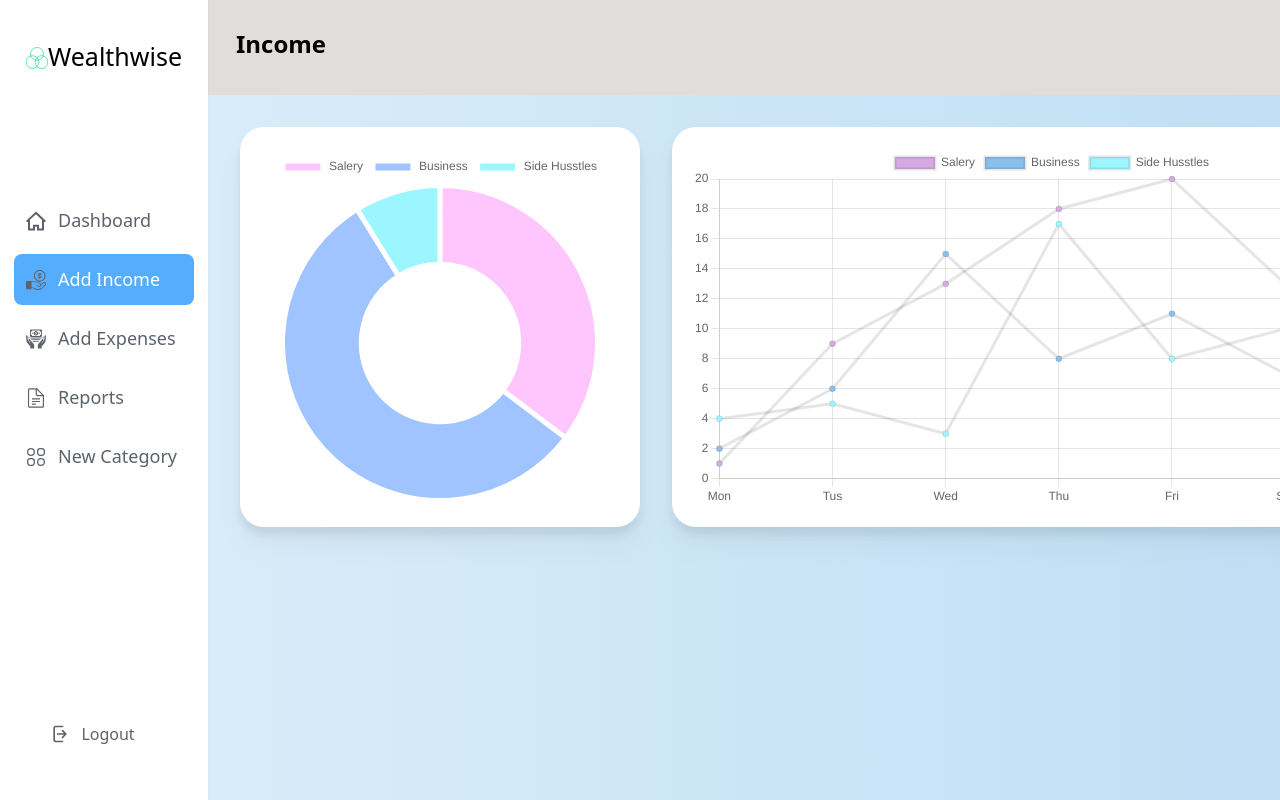
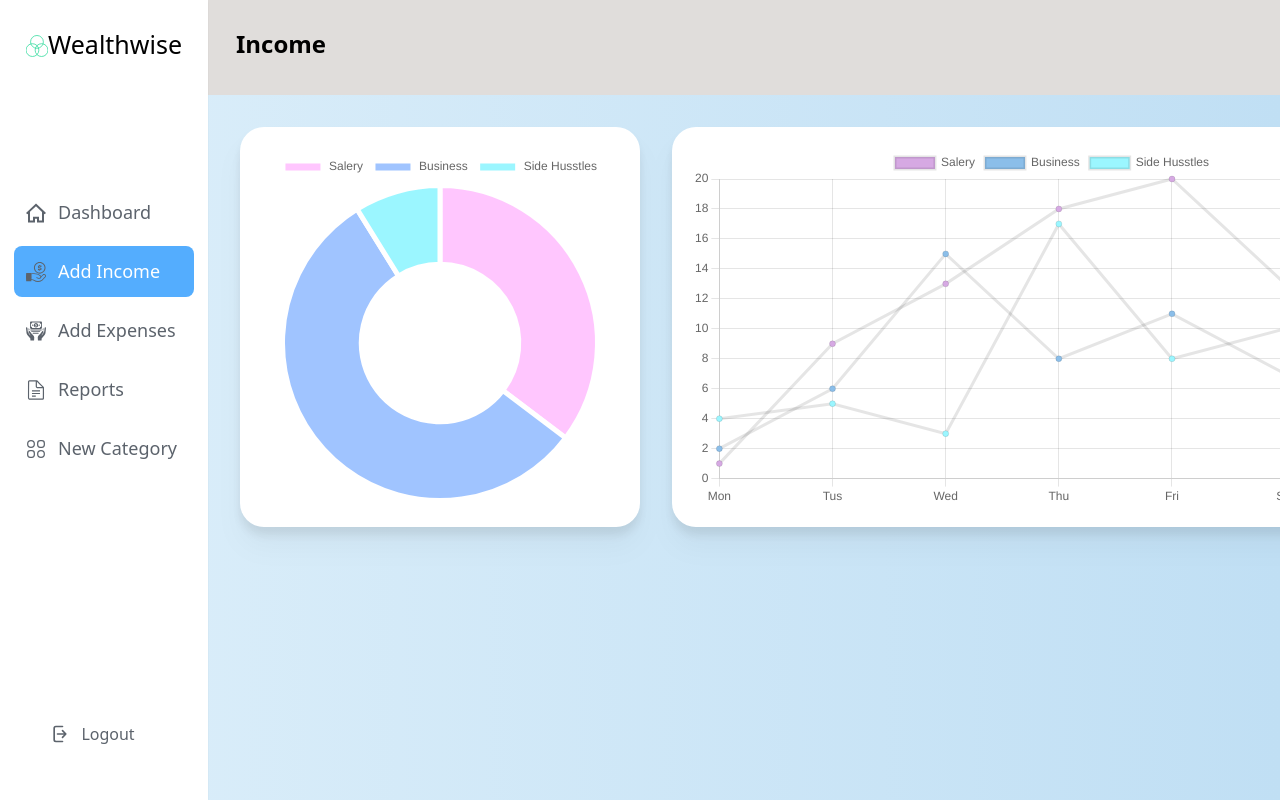
Before and after one commit to amaalyy/finance, a React (Vite) app in the folder frontend/: page /income in a window 1280 px wide. Shown: the top 800 px of the page. Built offline with nearby package versions, Linux system fonts and the light colour scheme.

Commit message:
fix sidebar margin

```diff
--- a/frontend/src/components/Sidebar.jsx
+++ b/frontend/src/components/Sidebar.jsx
@@ -16,7 +16,7 @@ const Sidebar = () => {
     <div className="grid grid-rows-[auto_auto_auto] bg-white p-3.5 shadow-sm row-span-2 h-screen sticky top-0">
       <NavLink
         to="/"
-        className="grid grid-cols-[auto_auto_1fr] mx-3 text-[25px] mt-6">
+        className="grid grid-cols-[auto_auto_1fr] mx-3 text-[25px] mt-3">
         <img className="h-8 w-8 mt-1" src={LogoIcon} alt="" />
         Wealthwise
       </NavLink>
--- /dev/null
+++ b/frontend/src/pages/SettingsPage.jsx
@@ -0,0 +1,22 @@
+import React from 'react';
+import { useContext, useState } from 'react';
+import { AuthContext } from '../contexts/AuthContext';
+import Header from '../components/Header';
+import Footer from '../components/Footer';
+import Sidebar from '../components/Sidebar';
+import TransactionList from '../components/TransactionList';
+import TransactionActions from '../components/TransactionActions';
+import axios from 'axios';
+import { Chart as ChartJS } from 'chart.js/auto';
+import { Bar, Doughnut } from 'react-chartjs-2';
+
+function SettingsPage() {
+  return (
+    <div className="grid grid-cols-[208px_1fr] grid-rows-[95px_1fr] h-screen bg-gradient-to-r from-[#DDEFFA] to-[#C0DFF4]">
+      <Sidebar />
+      <Header title="Settings" />
+    </div>
+  );
+}
+
+export default SettingsPage;
```
